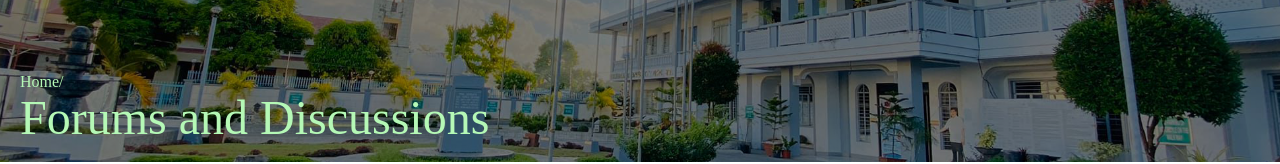
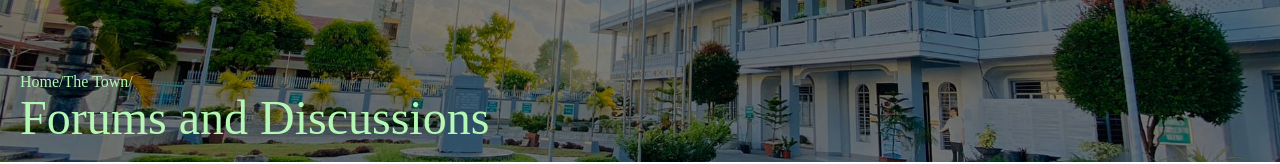
Before and after one commit to aechano/Vicenture-SAD, a React (Create React App) app: page /forums in a window 1280 px wide. Shown: the part 238-402 px from the top of the page. Built offline with nearby package versions, Linux system fonts and the light colour scheme.

Commit message:
handles undefined to in WebpagePath.js

```diff
--- a/src/components/WebpagePath.js
+++ b/src/components/WebpagePath.js
@@ -3,8 +3,13 @@ import { NavLink } from 'react-router-dom'
 
 export default function WebpagePath(props) {
     return (
-        <div className={'flex '+props.className}>
-            {props.previous.map((page, index) => (<NavLink key={index} to={page.to}>{page.title}/</NavLink>))}
+        <div className={'flex ' + props.className}>
+            {props.previous.map((page, index) => (
+                page.to!==""&&page.to!=undefined?
+                <NavLink key={index} to={page.to}>{page.title}/</NavLink>
+                :
+                <p key={index}>{page.title}/</p>
+            ))}
             <p>{props.children}</p>
         </div >
     )
--- a/src/pages/non_admin_pages/ForumsAndDiscussions.js
+++ b/src/pages/non_admin_pages/ForumsAndDiscussions.js
@@ -35,7 +35,7 @@ export default function ForumsAndDiscussions() {
   ]
   return (
     <>
-      <Banner bottomLeft={true} searchBar={true} breadcrumbs={[{ title: "Home", to: PATH_NAME.Home },]}>
+      <Banner bottomLeft={true} searchBar={true} breadcrumbs={[{ title: "Home", to: PATH_NAME.Home },{title:"The Town"}]}>
         <h1>Forums and Discussions</h1>
       </Banner>
       <div className='flex'>
```
